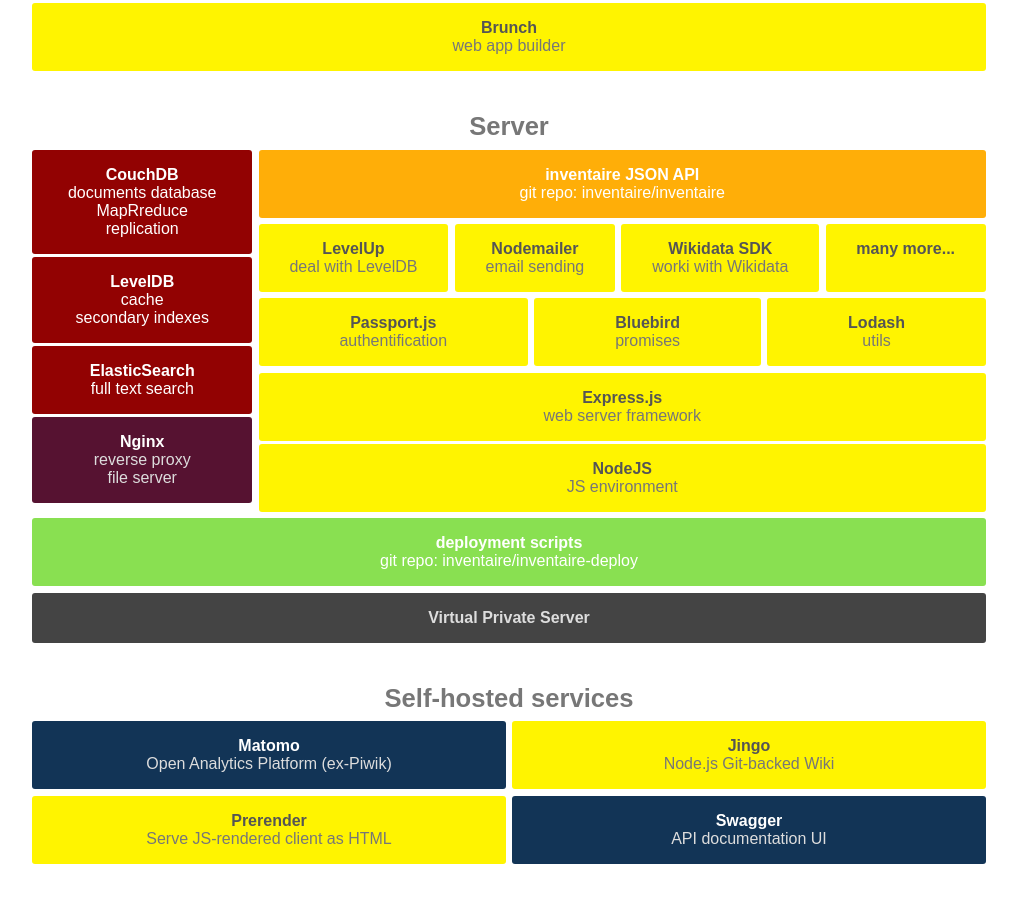
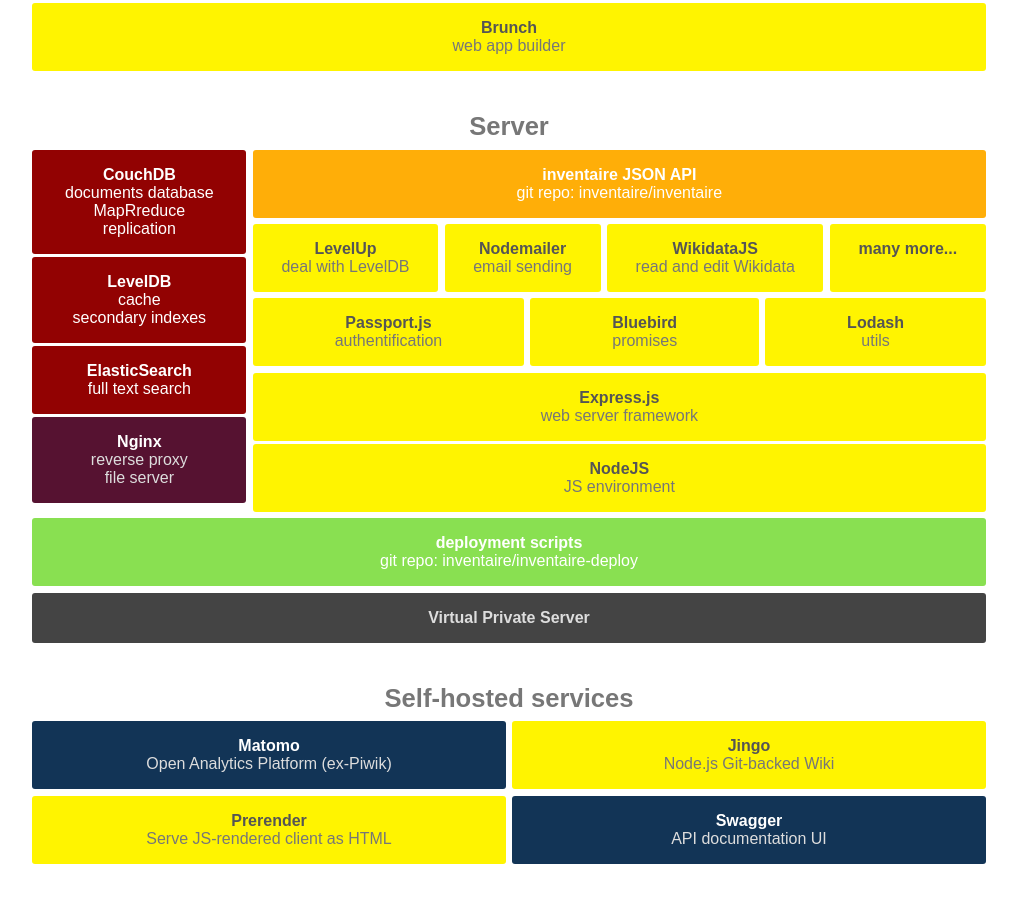
Before and after one commit to inventaire/stack, a website: page stack.html in a window 1280 px wide. Shown: the part 738-1640 px from the top of the page, without its empty margins (131-1148 px from the left). Drawn offline with nearby package versions, Linux system fonts and the light colour scheme; files that its build step writes are made by us from their sources.

Commit message:
stack: updated

```diff
--- a/stack.html
+++ b/stack.html
@@ -151,9 +151,9 @@
               <span class="name">Nodemailer</span>
               <span class="legend">email sending</span>
             </a>
-            <a href="http://github.com/maxlath/wikidata-sdk" class="box js flex-1">
-              <span class="name">Wikidata SDK</span>
-              <span class="legend">worki with Wikidata</span>
+            <a href="https://meta.wikimedia.org/wiki/Grants:Project/Maxlath/WikidataJS" class="box js flex-1">
+              <span class="name">WikidataJS</span>
+              <span class="legend">read and edit Wikidata</span>
             </a>
             <a href="https://github.com/inventaire/inventaire/blob/434e7836ddeaf19fcc5b54b773e906c94986af50/package.json#L31-L80" class="box js flex-1">
               <span class="name">many more...</span>
@@ -278,6 +278,10 @@
           <span class="name">couchdb-dump</span>
           <span class="legend">dump & restore CouchDB databases</span>
         </a>
+        <a href="https://github.com/blazegraph/database" class="box tool">
+          <span class="name">couchdb-dump</span>
+          <span class="legend">powers query.inventaire.io</span>
+        </a>
       </div>
     </section>
 
```
